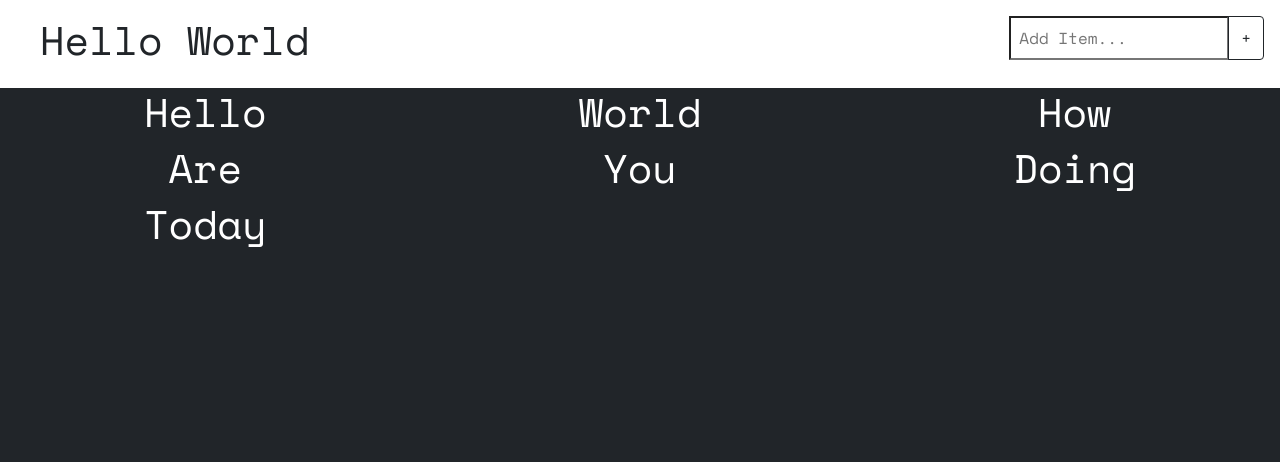
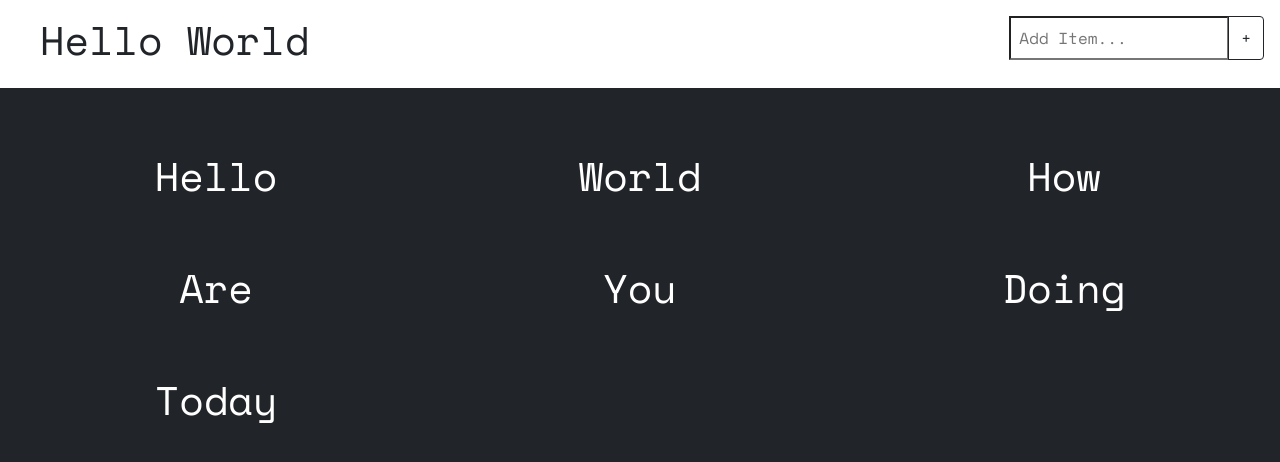
Before and after one commit to nabilkoneylaryea/react-sandbox, a React (Create React App) app: page / in a window 1280 px wide. Shown: the top 462 px of the page. Built offline with nearby package versions, Linux system fonts and the light colour scheme.

Commit message:
added some animations for when something is added

```diff
--- a/src/App.css
+++ b/src/App.css
@@ -12,3 +12,15 @@
 @keyframes blink{
   50%{color: transparent}
 }
+.fade-in{
+  animation-name: fade-in;
+  animation-duration: 1s;
+  animation-delay: .1s;
+  animation-iteration-count: 1;
+  animation-timing-function: ease-out;
+  animation-fill-mode: forwards;
+}
+@keyframes fade-in{
+  0%{color: transparent; transform: rotateY(0deg) scale(0)}
+  100%{color: #fff; transform: rotateZ(360deg) scale(1)}
+}
--- a/src/App.js
+++ b/src/App.js
@@ -48,7 +48,7 @@ class App extends Component {
     return (
       <div>
         <Header addItem={this.addItem}/>
-        <div className="row row-cols-3">
+        <div className="mt-2 p-3 row row-cols-3 g-4">
           <Items items={this.state.items}/>
         </div>
       </div>
--- a/src/components/layouts/Header.js
+++ b/src/components/layouts/Header.js
@@ -2,12 +2,6 @@ import React, { Component } from 'react'
 import InputBar from './Input';
 
 class Header extends Component {
-    addItem(e){
-        // console.log(e.target);
-        // inputBar.classList.add('animation-expand');
-        console.log(InputBar);
-        // inputBar.classList.remove('animation-expand');
-    }
     render() {
         return (
             <header className="bg-white m-auto p-3 text-center">
--- a/src/components/layouts/Items.js
+++ b/src/components/layouts/Items.js
@@ -6,7 +6,7 @@ export class Items extends Component {
         return (
             this.props.items.map(item =>
                 // console.log(item.title)
-                <Item title={item.title} />
+                <Item key={item.id} title={item.title} />
             )
         )
     }
--- a/src/components/layouts/SingleItem.js
+++ b/src/components/layouts/SingleItem.js
@@ -2,12 +2,12 @@ import React, { Component } from 'react'
 
 class SingleItem extends Component {
     style = {
-        color: 'white',
+        color: 'transparent',
         textAlign: 'center'
     }
     render() {
         return (
-            <div style={this.style}>
+            <div className="fade-in p-3" style={this.style}>
                 <h1>{this.props.title}</h1>
             </div>
         )
```
Also changed, not shown: 1 other file (tests, documents, lock files or other folders).
